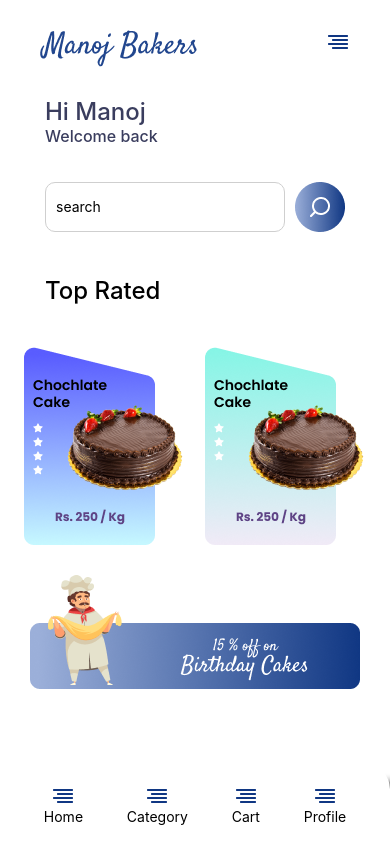
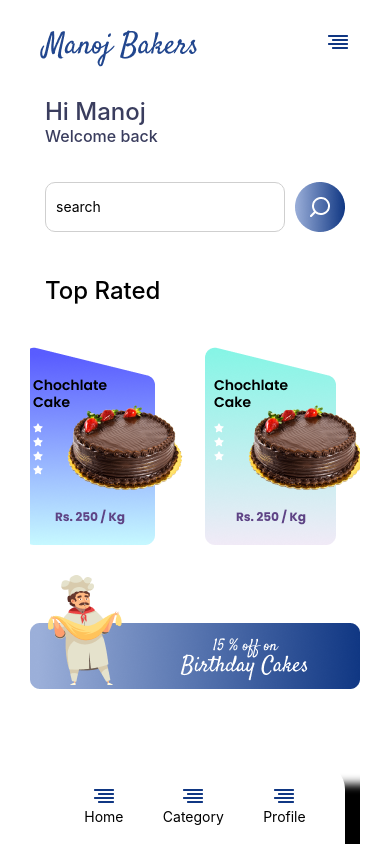
Before and after one commit to Millionaiyer/CakeShop-RN, a React Native app: screen /Home in a window 390 px wide. Built offline with nearby package versions, Linux system fonts and the light colour scheme.

Commit message:
stack navigation on footer

```diff
--- a/App.tsx
+++ b/App.tsx
@@ -1,25 +1,39 @@
-import { ScrollView, StyleSheet, Text, View } from "react-native";
+import { StyleSheet, Text, View } from "react-native";
 import Home from "./pages/home";
 import Profile from "./pages/profile";
 import Category from "./pages/category";
 import Header from "./layout/header/header";
-import Footer from "./layout/footer/footer";
 import Status from "./layout/statusbar/statusbar";
+import { NavigationContainer } from "@react-navigation/native";
+import { createStackNavigator } from "@react-navigation/stack";
+import { createBottomTabNavigator } from "@react-navigation/bottom-tabs";
 
 export default function App() {
+  const Stack = createStackNavigator();
+
   return (
     <>
       <View style={styles.main}>
         <Status />
         <Header />
-        <Home />
-        {/* <Profile /> */}
-        {/* <Category /> */}
+        <NavigationContainer>
+          <Stack.Navigator screenOptions={config}>
+            <Stack.Screen name="Home" component={Home} />
+            <Stack.Screen name="Category" component={Category} />
+            <Stack.Screen name="Profile" component={Profile} />
+          </Stack.Navigator>
+        </NavigationContainer>
       </View>
-      <Footer />
     </>
   );
 }
+
+const config = {
+  headerShown: false,
+  cardStyle: {
+    backgroundColor: "#fff",
+  },
+};
 
 const styles = StyleSheet.create({
   main: {
--- a/app.json
+++ b/app.json
@@ -25,6 +25,8 @@
     },
     "web": {
       "favicon": "./assets/favicon.png"
-    }
-  }
+    },
+    "sdkVersion": "50.0.0"
+  },
+  "name": "cakeshop"
 }
--- a/layout/footer/footer.tsx
+++ b/layout/footer/footer.tsx
@@ -1,26 +1,42 @@
-import { View, Text, StyleSheet, Image } from "react-native";
+import { View, Text, StyleSheet, Image, Pressable } from "react-native";
 import React from "react";
 
-const Footer = () => {
+const Footer = ({ navigation }) => {
+  const data = [
+    {
+      id: 1,
+      screen: "Home",
+      icon: require("../../assets/images/hamburger.png"),
+      name: "Home",
+    },
+    {
+      id: 2,
+      screen: "Category",
+      icon: require("../../assets/images/hamburger.png"),
+      name: "Category",
+    },
+    {
+      id: 3,
+      screen: "Profile",
+      icon: require("../../assets/images/hamburger.png"),
+      name: "Profile",
+    },
+  ];
   return (
     <View style={styles.footerMain}>
       <View style={styles.footerIconsWrapper}>
-        <View style={styles.footerIcon}>
-          <Image source={require("../../assets/images/hamburger.png")} />
-          <Text>Home</Text>
-        </View>
-        <View style={styles.footerIcon}>
-          <Image source={require("../../assets/images/hamburger.png")} />
-          <Text>Category</Text>
-        </View>
-        <View style={styles.footerIcon}>
-          <Image source={require("../../assets/images/hamburger.png")} />
-          <Text>Cart</Text>
-        </View>
-        <View style={styles.footerIcon}>
-          <Image source={require("../../assets/images/hamburger.png")} />
-          <Text>Profile</Text>
-        </View>
+        {data.map((items) => {
+          return (
+            <Pressable
+              key={items.id}
+              style={styles.footerIcon}
+              onPress={() => navigation.navigate(items.screen)}
+            >
+              <Image source={items.icon} />
+              <Text>{items.name}</Text>
+            </Pressable>
+          );
+        })}
       </View>
     </View>
   );
--- a/pages/home/index.tsx
+++ b/pages/home/index.tsx
@@ -2,12 +2,14 @@ import { View, Text, StyleSheet, Image } from "react-native";
 import React from "react";
 import SearchDiv from "./components/searchSection";
 import HeroSection from "./components/HeroSection";
+import Footer from "../../layout/footer/footer";
 
-const Home = () => {
+const Home = ({ navigation }) => {
   return (
     <View style={styles.main}>
       <SearchDiv />
       <HeroSection />
+      <Footer navigation={navigation} />
     </View>
   );
 };
```
Also changed, not shown: package.json (+8 -2 lines), 1 other file (tests, documents, lock files or other folders).
